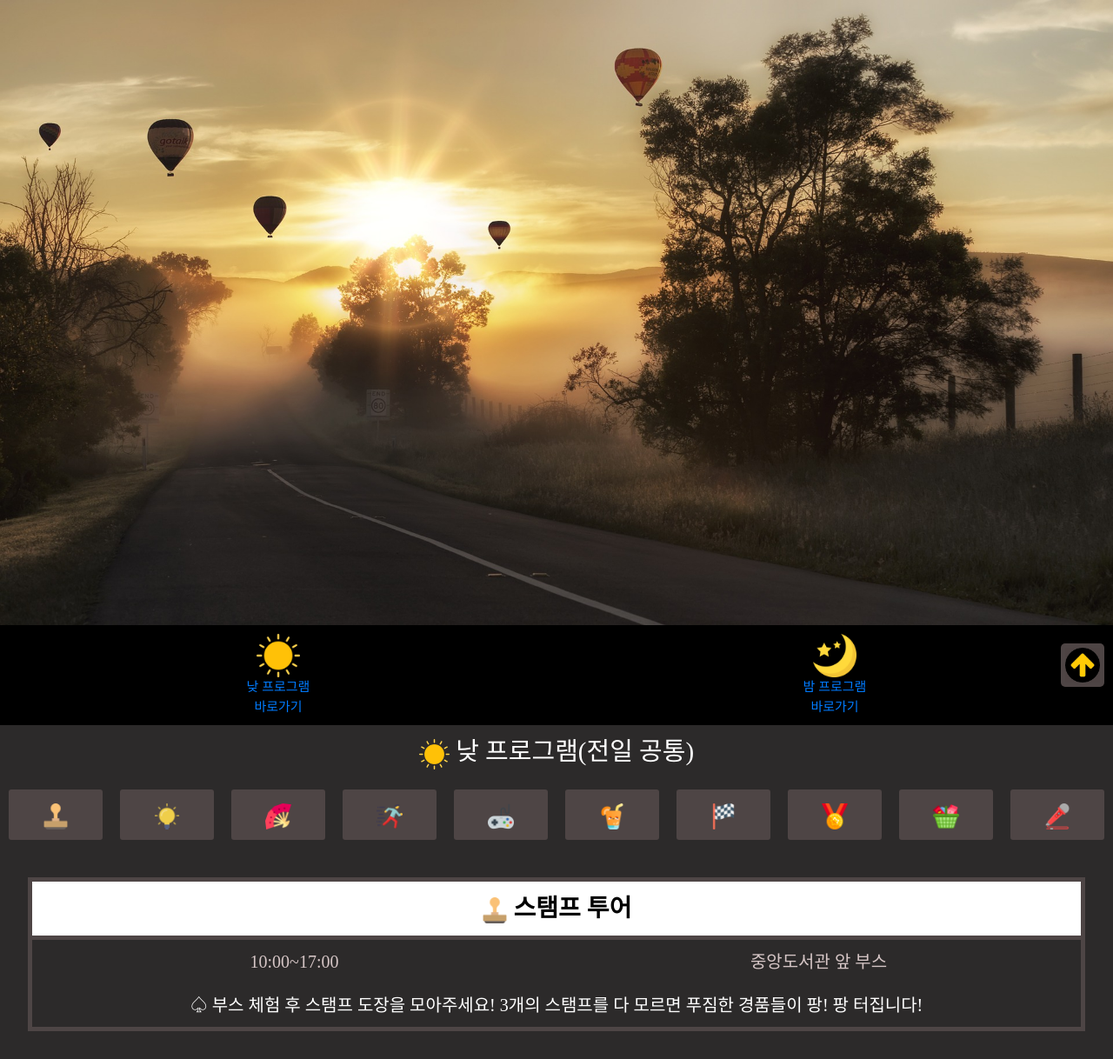
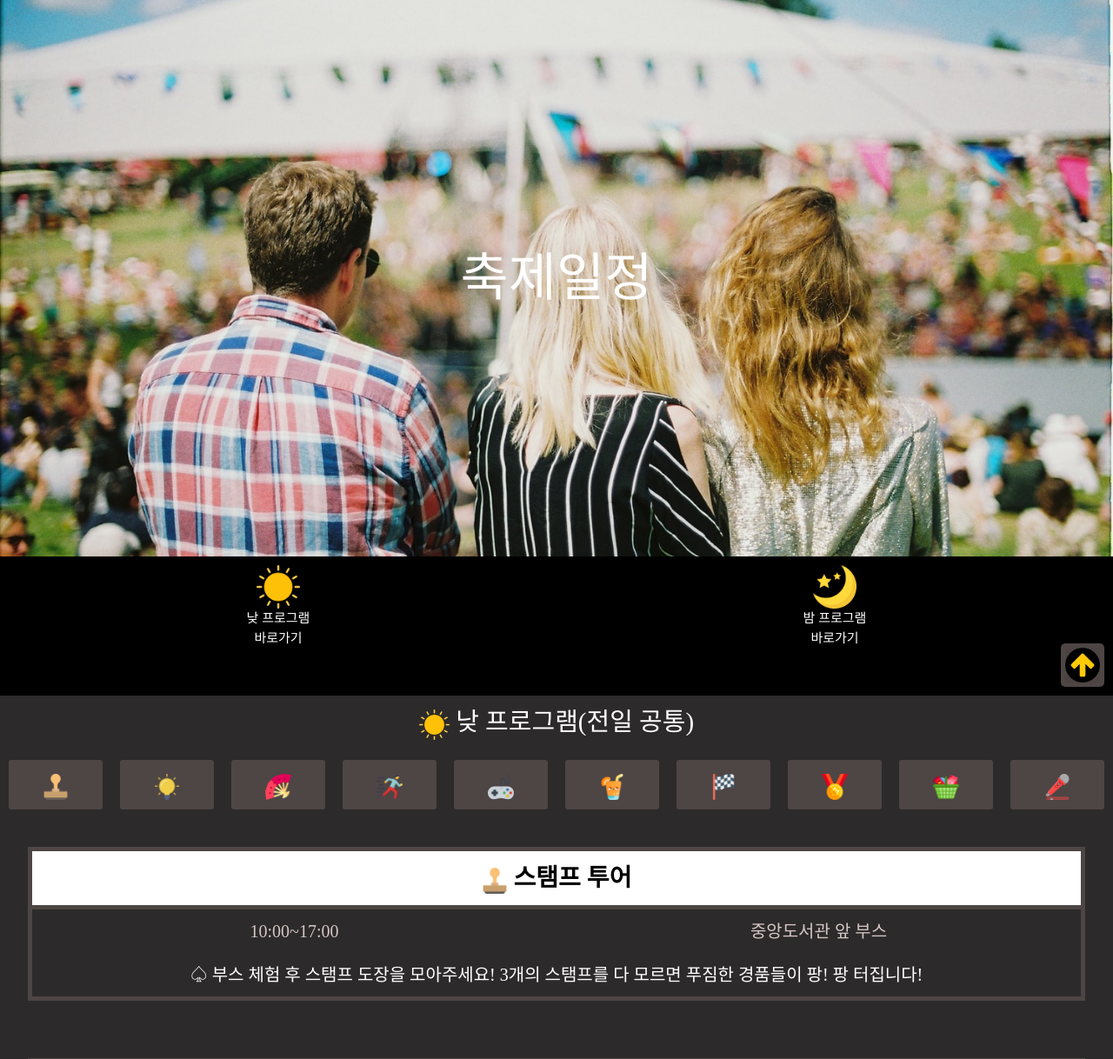
Before and after one commit to dahae0320/GNU_FestivalPage, a Django app: page /studentprogram/ in a window 1280 px wide. Shown: the top 1218 px of the page at 87% size. Run offline with Django 3.2, Linux system fonts and the light colour scheme; some libraries are stand-ins or nearby versions; some web fonts are replaced.

Commit message:
자바스크립트추가

```diff
--- /dev/null
+++ b/festival/static/sc_edit.js
@@ -0,0 +1,23 @@
+var bDisplay = true;
+function doDisplay(){
+    var con = document.getElementById("nightpg");
+    var con1 = document.getElementById("daypg");
+    if(con.style.display=='block'&& con1.style.display=='none'){
+        con.style.display = 'none';
+        con1.style.display= 'block';
+    }else{
+        con1.style.display= 'block';
+        con.style.display = 'none';
+    }
+}
+function doDisplay1(){
+    var con = document.getElementById("daypg");
+    var con1 = document.getElementById("nightpg");
+    if(con.style.display=='block'){
+        con.style.display = 'none';
+        con1.style.display ='block';
+    }else{
+        con1.style.display = 'block';
+        con.style.display = 'none';
+    }
+}
--- a/festival/static/sc_style.css
+++ b/festival/static/sc_style.css
@@ -2,17 +2,33 @@
 @font-face { font-family: 'BMJUA'; src: url('https://cdn.jsdelivr.net/gh/projectnoonnu/noonfonts_one@1.0/BMJUA.woff') format('woff'); font-weight: normal; font-style: normal; }
 @font-face { font-family: 'locus_sangsang'; src: url('https://cdn.jsdelivr.net/gh/projectnoonnu/noonfonts_six@1.2/locus_sangsang.woff') format('woff'); font-weight: normal; font-style: normal; }
 @font-face { font-family: 'S-CoreDream-2ExtraLight'; src: url('https://cdn.jsdelivr.net/gh/projectnoonnu/noonfonts_six@1.2/S-CoreDream-2ExtraLight.woff') format('woff'); font-weight: normal; font-style: normal; }
+@font-face { font-family: 'Malssami815'; src: url('https://cdn.jsdelivr.net/gh/projectnoonnu/noonfonts_four@1.0/Malssami815.woff') format('woff'); font-weight: normal; font-style: normal; }
 
-
-/*전체 배경색 지정 알아보기!!!!!!!!!!!!!!*******/
 *{
     background-color: rgb(44, 42, 42);
 }
 
 #upperimg{
     max-width: 100%;
-    height: auto;
+    height: 80vh;
+    background: url(/static/photo-1472653431158-6364773b2a56.jpg);
+    background-position: center;
+    background-size: cover;
+    display: flex;
+
+
+    align-items: center;
+    text-align: center;
+    justify-content: center;
+
+    margin: auto;
+    padding: auto;
+    font-family: 'Malssami815';
+    font-size: 60px;
+    color: white;
+
 }
+
 
 .select_flex_container{
     display: flex;
@@ -26,6 +42,7 @@
 .select_flex_item{
     padding: 10px;
     text-align: center;
+    height: 20vh;
 
     flex-grow: 1;
 
@@ -37,7 +54,7 @@
 
 }
 
-.select_flex_item>a:hover, :visited{
+.select_flex_item>a:hover, :visited, :link{
     color: white;
     text-decoration: none;
 }
--- a/festival/templates/sc_program.html
+++ b/festival/templates/sc_program.html
@@ -11,20 +11,25 @@
     <link rel="stylesheet" type="text/css" href="{% static 'sc_style.css' %}">
 	<link rel="stylesheet" href="https://stackpath.bootstrapcdn.com/bootstrap/4.3.1/css/bootstrap.min.css" integrity="sha384-ggOyR0iXCbMQv3Xipma34MD+dH/1fQ784/j6cY/iJTQUOhcWr7x9JvoRxT2MZw1T" crossorigin="anonymous">
 	<link href="https://fonts.googleapis.com/css?family=Amatic+SC|Caveat|Courgette|Fredoka+One|Indie+Flower|Jua|Nanum+Brush+Script|Orbitron|Patrick+Hand|Permanent+Marker|Satisfy|Sunflower:300" rel="stylesheet">
+    <script src="../static/sc_edit.js"></script>
     <title>학생회 프로그램</title>
 </head>
 
 <body>
-    <div id="superupper">
-    <img id="upperimg" src="{% static 'balloon-1373161_1920.jpg' %}">
+    <div id="superupper"></div>
+
+    <div id="upperimg">축제일정</div>
+
+    <div class="select_flex_container">
+        <div class="select_flex_item"><a href="javascript:doDisplay()"><img id="select" src="{% static 'sunny.png' %}"><br>낮 프로그램<br>바로가기</a></div>
+        <div class="select_flex_item"><a href="javascript:doDisplay1()"><img id="select" src="{% static 'moon.png' %}"><br>밤 프로그램<br>바로가기</a></div>
     </div>
 
-    <div class="select_flex_container">
-        <div class="select_flex_item"><a href="#daypg"><img id="select" src="{% static 'sunny.png' %}"><br>낮 프로그램<br>바로가기</a></div>
-        <div class="select_flex_item"><a href="#nightpg"><img id="select" src="{% static 'moon.png' %}"><br>밤 프로그램<br>바로가기</a></div>
-    </div>
+    <a href="#superupper"><div class="forup">
+        <img id="arrow" src="{% static 'arrow.png' %}">
+    </div></a>
 
-    <div id="daypg"></div>
+    <div id="daypg">
         <div class="flex_container">
             <h2><img id="below_select" src="{% static 'sunny.png' %}"> 낮 프로그램(전일 공통)</h2>
         </div>
@@ -42,10 +47,6 @@
             <div class="menu_flex_item"><a href="#target8" class="scroll"><img id="stamp" src="{% static 'shopping-basket.png' %}"></a></div>
             <div class="menu_flex_item"><a href="#target9" class="scroll"><img id="stamp" src="{% static 'mic.png' %}"></a></div>
         </div>
-
-    <a href="#superupper"><div class="forup">
-        <img id="arrow" src="{% static 'arrow.png' %}">
-    </div></a>
 
         <div id="target0">
             <div class="flex_container">
@@ -307,7 +308,9 @@
                 </div>
         </div>
 
-    <div id="nightpg"></div>
+    </div>
+
+    <div id="nightpg">
         <div class="flex_container">
             <h2><img id="below_select" src="{% static 'moon.png' %}"> 밤 프로그램(일별)</h2>
         </div>
@@ -371,6 +374,8 @@
             </div>
         </div>
 
+    </div>
+
     <script>
         jQuery(document).ready(function($) {
             $(".scroll").click(function(event){
```
Also changed, not shown: festival/static/photo-1472653431158-6364773b2a56.jpg (added). Lines whose indentation alone changed are shown as unchanged.
